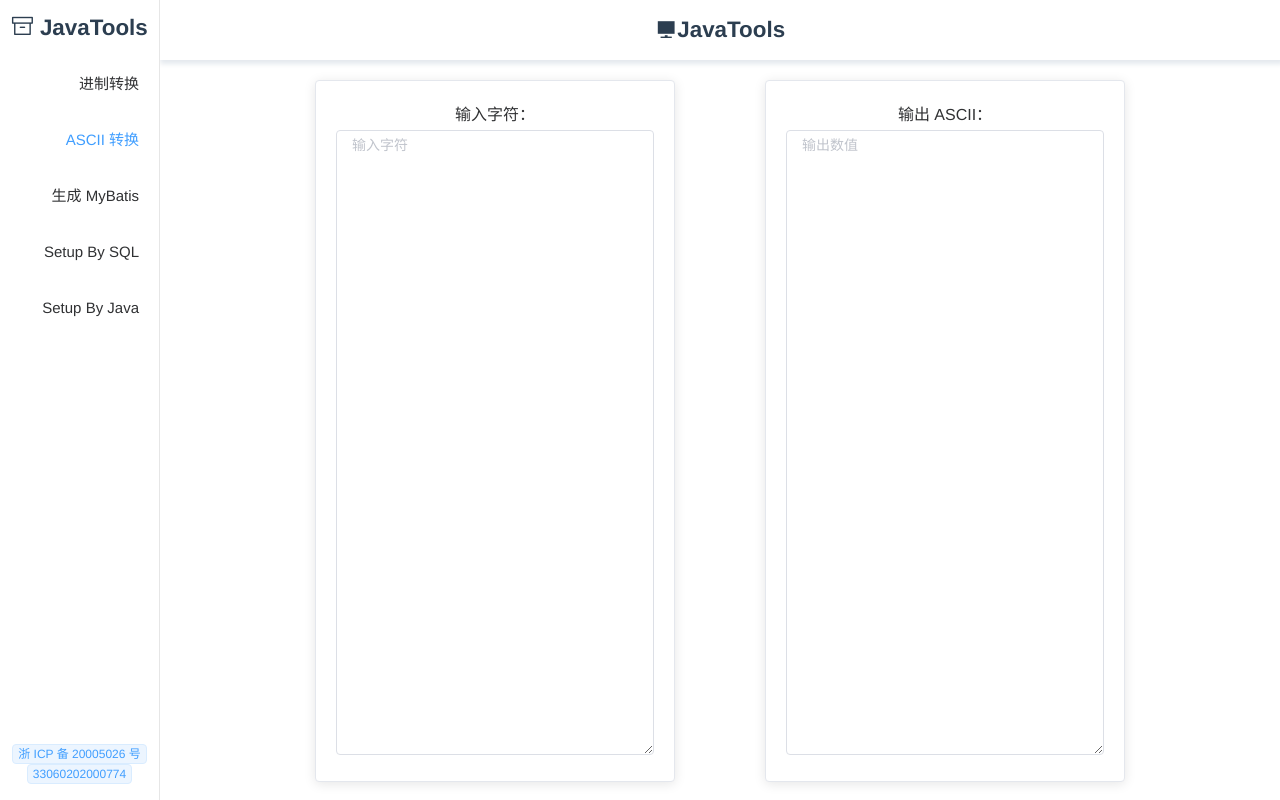
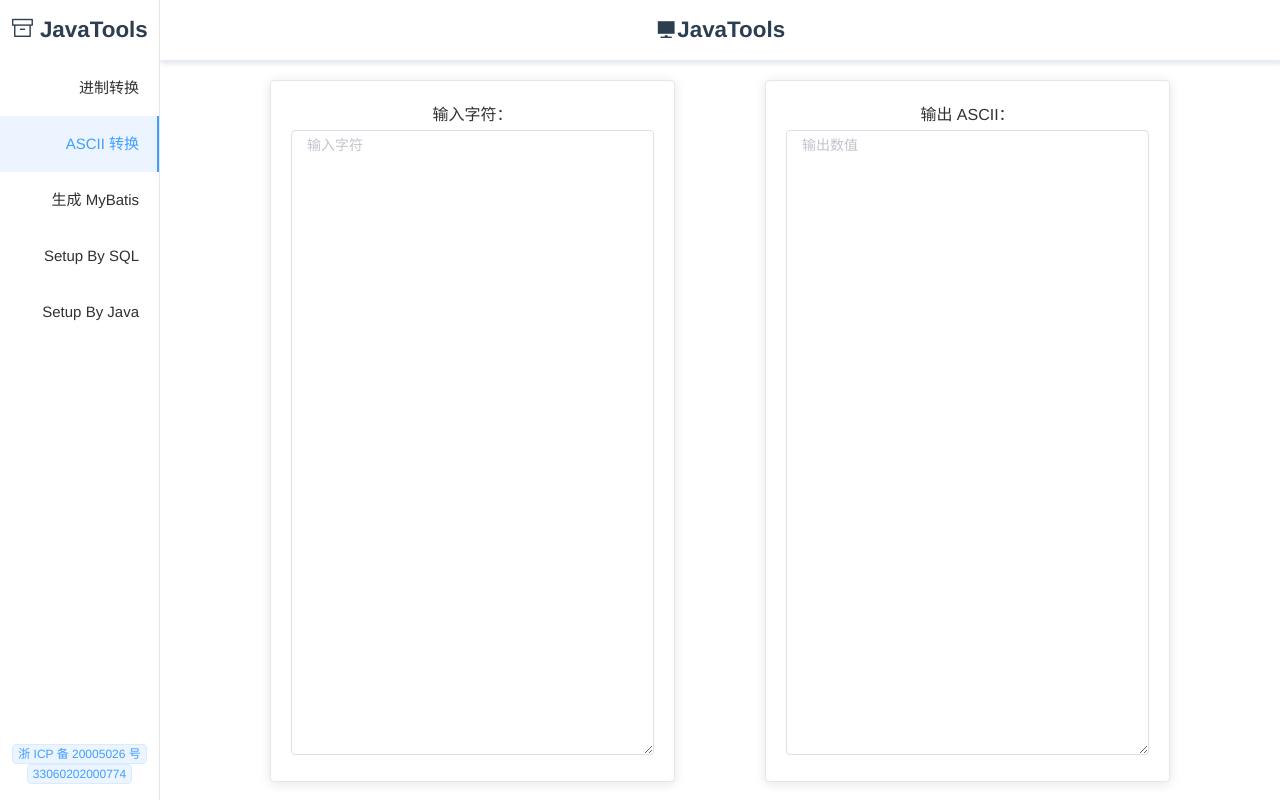
Before and after one commit to UioCat/JavaTools-Web, a Vue app: page /TransformAscii in a window 1280 px wide. Built offline with nearby package versions, Linux system fonts and the light colour scheme.

Commit message:
:sparkles: 修改布局的样式

```diff
--- a/package.json
+++ b/package.json
@@ -1,6 +1,7 @@
 {
   "name": "javatools-fe",
   "version": "0.0.1",
+  "license": "MIT",
   "scripts": {
     "dev": "vite",
     "build": "vite build",
--- a/src/App.vue
+++ b/src/App.vue
@@ -79,18 +79,23 @@ export default defineComponent({
   height: 100%;
 
   li {
-    width: 100%;
     font-weight: 500;
+    font-size: 15px;
     text-align: right;
-    font-size: 15px;
+
+    &.is-active {
+      padding-right: 18px;
+      border-right: 2px solid #409eff;
+      background-color: #ecf5ff;
+    }
   }
 
   .java-sidebar-title {
     font-weight: bolder;
     font-size: 1.4em;
     cursor: pointer;
-    height: 56px;
-    line-height: 56px;
+    height: 60px;
+    line-height: 60px;
   }
 
   .java-sidebar-record {
--- a/src/containers/TransformAscii.vue
+++ b/src/containers/TransformAscii.vue
@@ -1,6 +1,6 @@
 <template>
   <el-row>
-    <el-col :span="8" :push="3">
+    <el-col :span="9" :push="2">
       <el-card>
         <label>输入字符：</label>
         <el-input
@@ -14,7 +14,7 @@
       </el-card>
     </el-col>
 
-    <el-col :span="8" :push="5">
+    <el-col :span="9" :push="4">
       <el-card>
         <label>输出 ASCII：</label>
         <el-input
--- a/src/containers/TransformDecimal.vue
+++ b/src/containers/TransformDecimal.vue
@@ -1,6 +1,6 @@
 <template>
   <el-row>
-    <el-col :span="18" :push="3">
+    <el-col :span="20" :push="2">
       <el-card>
         <label>选择输入的进制：</label>
         <el-radio-group v-model="desc" size="small">
```
